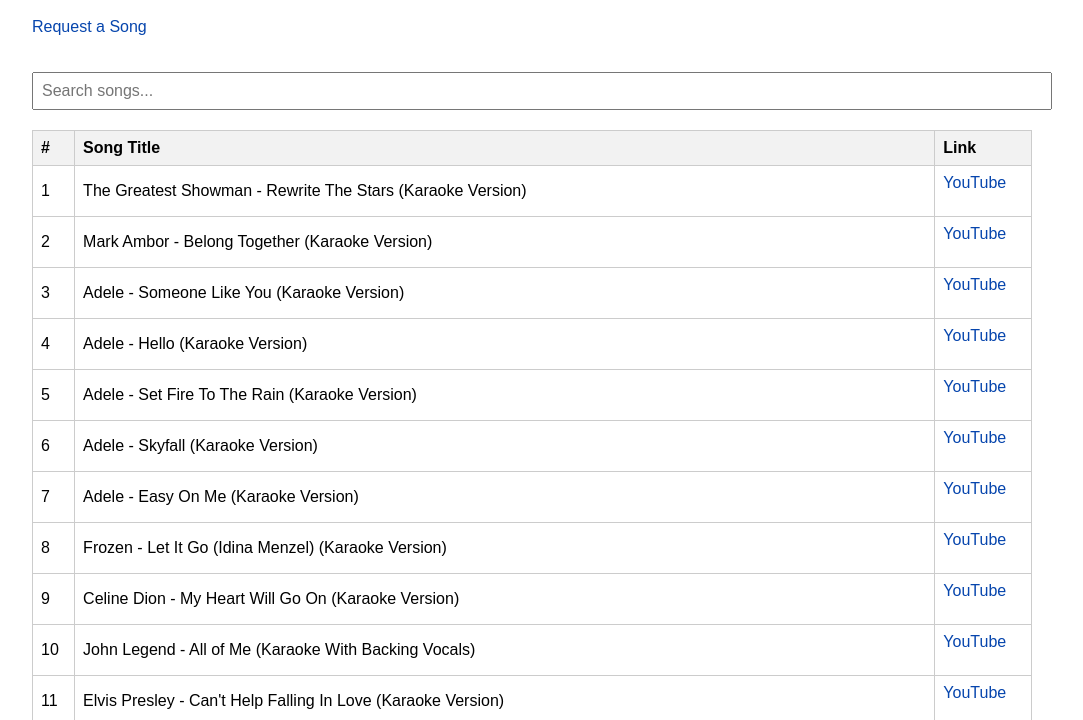
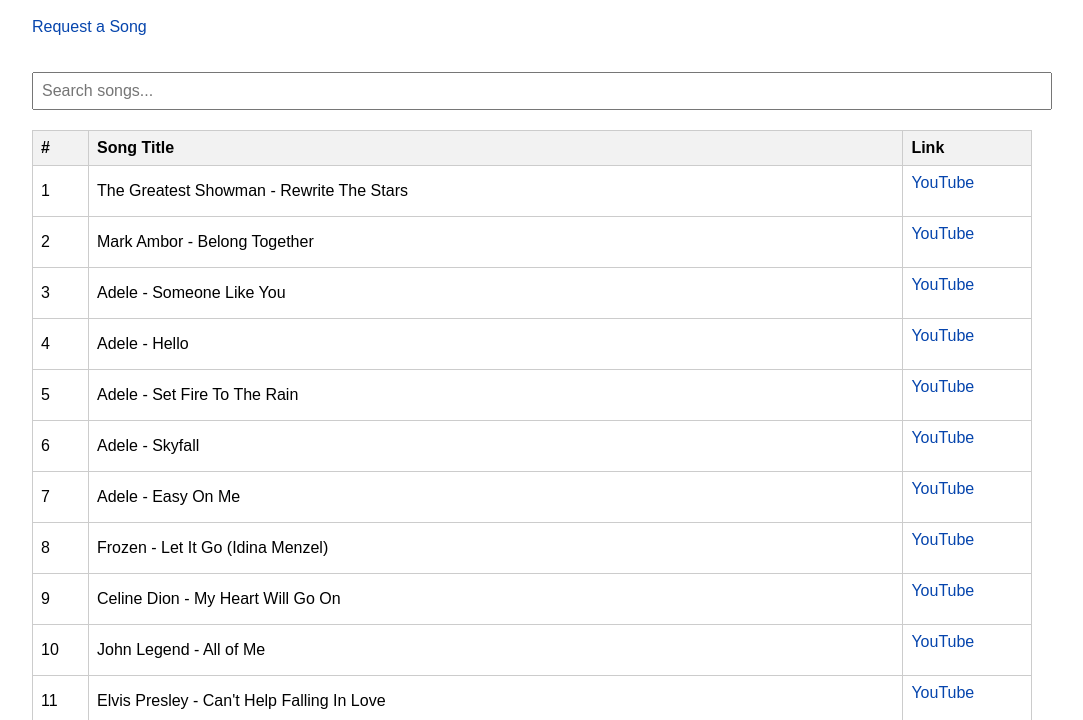
Before and after one commit to Bb-Cb/Karaoke-list, a plain HTML site: page no-checkboxes/index.html in a window 1280 px wide. Shown: the part 80-800 px from the top of the page, without its empty margins (108-1191 px from the left). Drawn offline with Linux system fonts and the light colour scheme.

Commit message:
Update index.html - Shortening song titles

```diff
--- a/no-checkboxes/index.html
+++ b/no-checkboxes/index.html
@@ -133,7 +133,16 @@
       numberCell.textContent = index + 1;
 
       const titleCell = document.createElement("td");
-      titleCell.textContent = song.title;
+      const cleanedTitle = song.title
+        .replace(/\s*\(Karaoke.*?\)/gi, '')
+        .replace(/\s*\|\s*Karaoke Version\s*\|\s*KaraFun/gi, '')
+        .replace(/\s*Karaoke Version/gi, '')
+        .replace(/\s*Karaoke Instrumental/gi, '')
+        .replace(/\s*\|\s*KaraFun/gi, '')
+        .replace(/\s*-\s*clay wood karaoke/gi, '')
+        .replace(/\s*Karaoke Songs With Lyrics.*$/gi, '')
+        .trim();
+      titleCell.textContent = cleanedTitle;
 
       const linkCell = document.createElement("td");
       const link = document.createElement("a");
```
